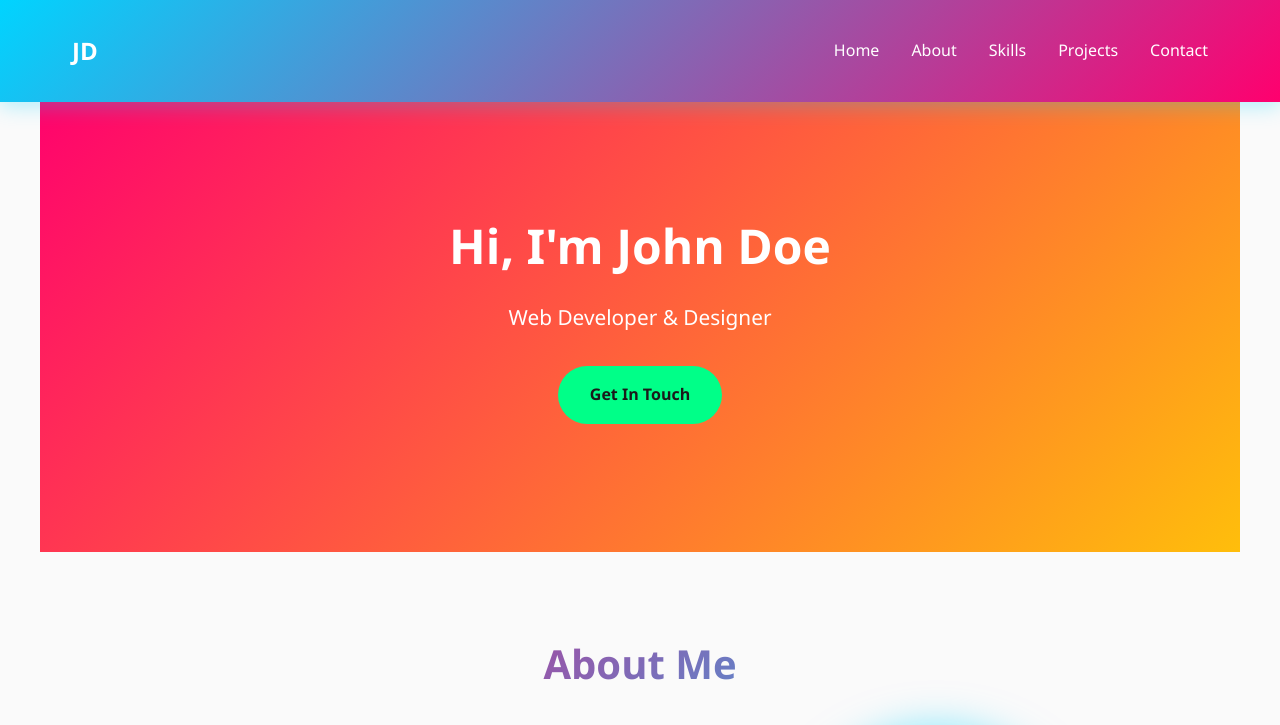
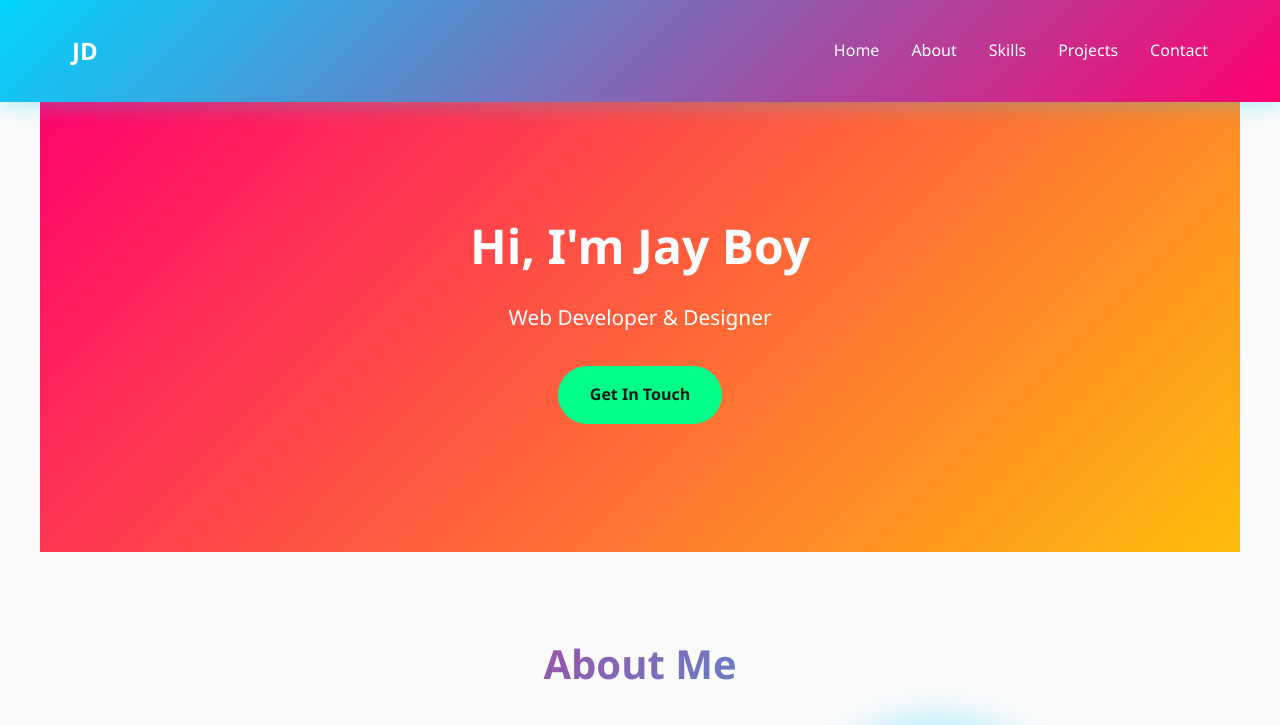
Before and after one commit to sirk201160-ai/jblessed, a plain HTML site: page index.html in a window 1280 px wide. Shown: the top 725 px of the page. Drawn offline with Linux system fonts and the light colour scheme.

Commit message:
jblessed12

```diff
--- a/index.html
+++ b/index.html
@@ -21,7 +21,7 @@
     </header>
 
     <section id="hero">
-        <h1>Hi, I'm John Doe</h1>
+        <h1>Hi, I'm Jay Boy</h1>
         <p>Web Developer & Designer</p>
         <a href="#contact" class="btn">Get In Touch</a>
     </section>
```
